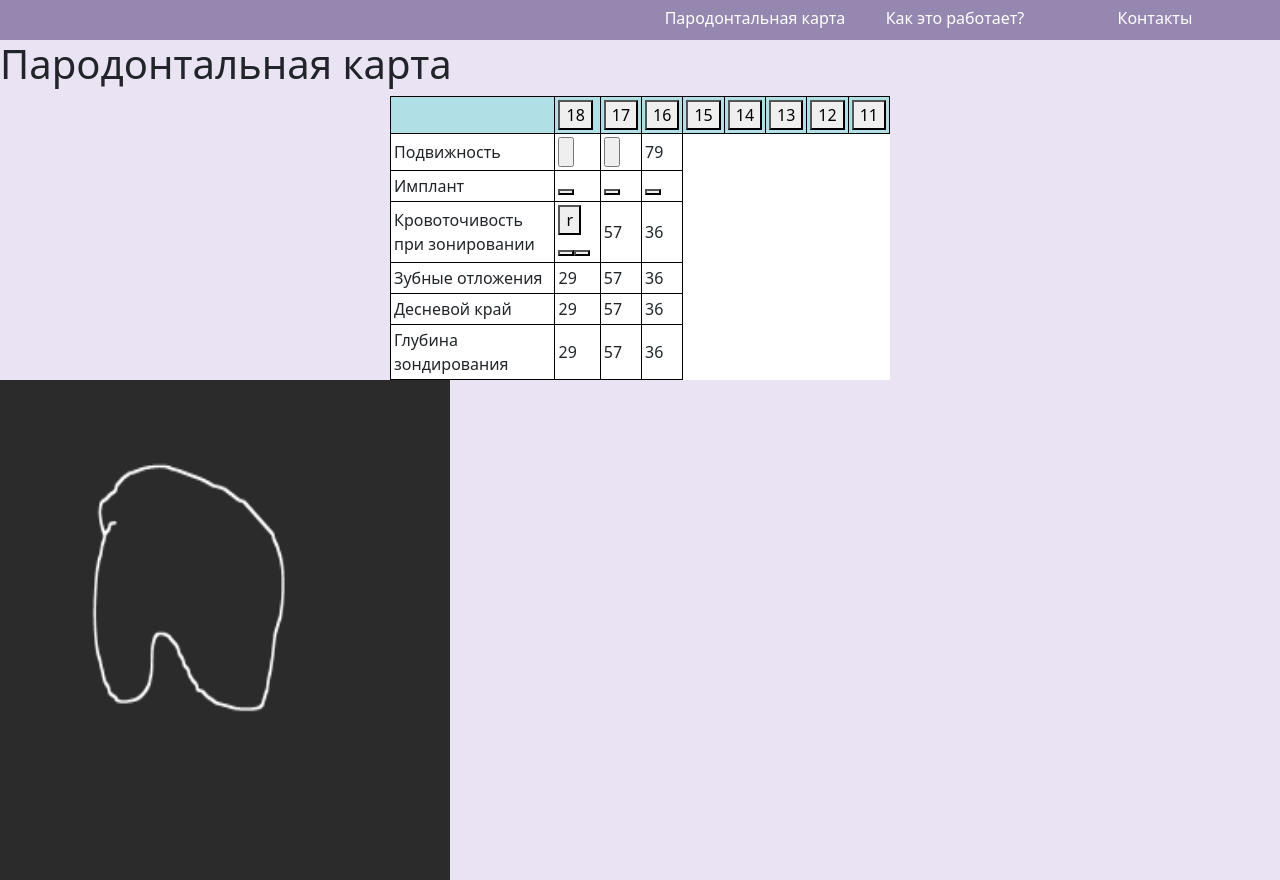
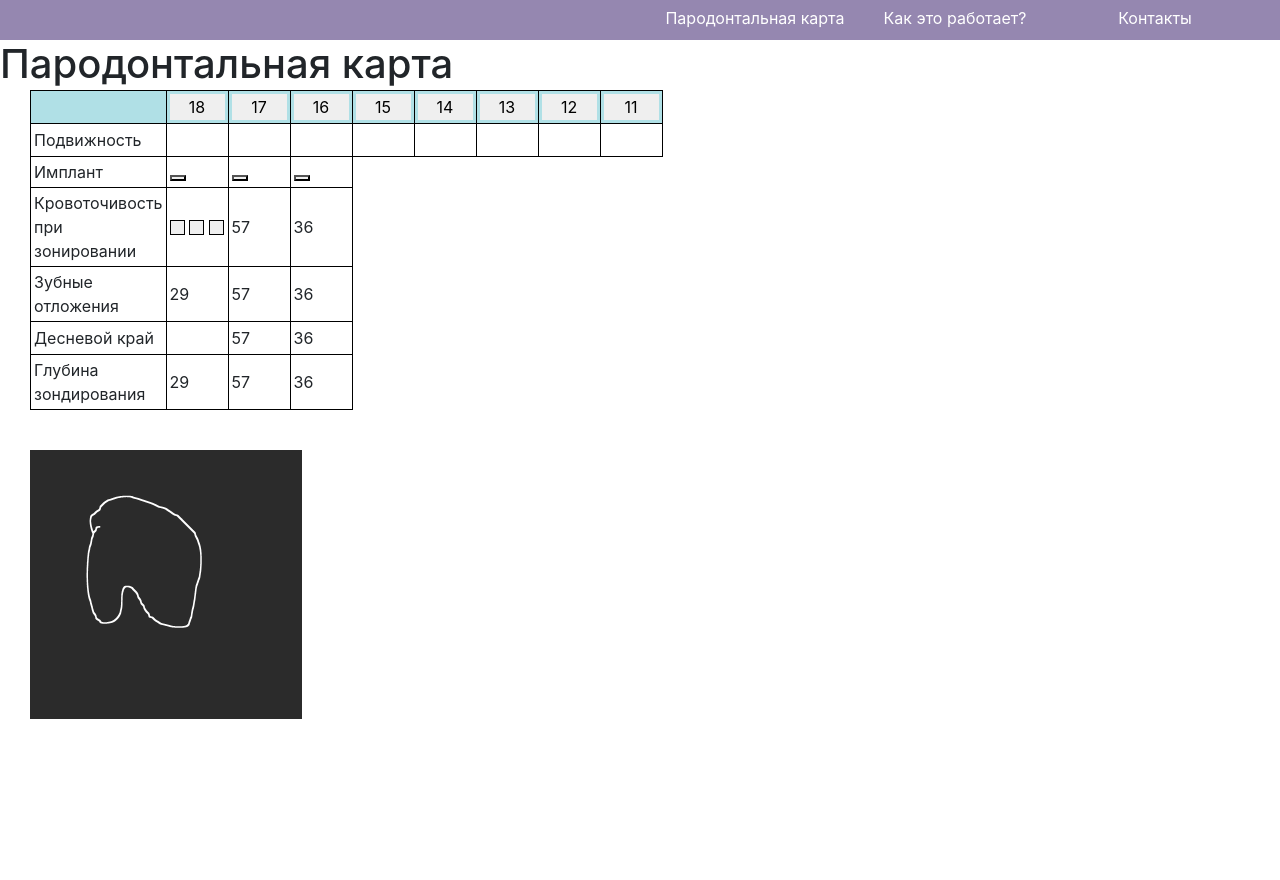
Before and after one commit to lnfrmnbr/teethsite, a Django app: page / in a window 1280 px wide. After the commit the page ends 719 px from the top, so only its background shows below. Run offline with Django 4.2, Linux system fonts and the light colour scheme; some libraries are stand-ins or nearby versions.

Commit message:
+кровоточивость

```diff
--- a/teethsite/periodontalchart/static/periodontalchart/css/main.css
+++ b/teethsite/periodontalchart/static/periodontalchart/css/main.css
@@ -1,5 +1,5 @@
 body{
-    background: #eae3f4;
+    background: white;
 }
 
 #menu ul{
@@ -40,7 +40,50 @@ body{
 
 #menu ul li:hover { background-color: #9587b0; }
 
-img{
-    height: 500px;
-    width: 450px;
+#myChart {
+  position: absolute;
+  top: 550px;
+  left: 30px;
+  z-index: 2;
+  max-width: 960px;
+  max-height: 960px;
+  margin: 0 auto;
 }
+
+#myImage {
+  position: absolute;
+  top: 450px;
+  left: 30px;
+}
+
+input[type="number"] {
+   border: none;
+   width: 55px;
+}
+
+.exist{
+   border: none;
+   width: 55px;
+}
+
+.kr {
+   border: 1px solid black;
+   width: 15px;
+   height: 15px;
+}
+
+table {
+    position: absolute;
+    top: 90px;
+    left: 30px;
+    width: 30%;
+    height: 30%;
+    border-collapse: collapse; /* Убираем двойные линии между ячейками */
+}
+td, th {
+    padding: 3px; /* Поля вокруг содержимого таблицы */
+    border: 1px solid black; /* Параметры рамки */
+}
+th {
+    background: #b0e0e6; /* Цвет фона */
+}
--- a/teethsite/periodontalchart/templates/periodontalchart/index.html
+++ b/teethsite/periodontalchart/templates/periodontalchart/index.html
@@ -9,58 +9,67 @@
 <head>
   <meta http-equiv="Content-Type" content="text/html; charset=utf-8">
   <title>Таблица</title>
-  <style type="text/css">
-   TABLE {
-    width: 500px; /* Ширина таблицы */
-    border-collapse: collapse; /* Убираем двойные линии между ячейками */
-   }
-   TD, TH {
-    padding: 3px; /* Поля вокруг содержимого таблицы */
-    border: 1px solid black; /* Параметры рамки */
-   }
-   TH {
-    background: #b0e0e6; /* Цвет фона */
-   }
-  </style>
+    <title>Charts</title>
+    <link rel="preconnect" href="https://fonts.googleapis.com">
+    <link rel="preconnect" href="https://fonts.gstatic.com" crossorigin>
+    <link href="https://fonts.googleapis.com/css2?family=Rubik:wght@300;400;700&display=swap" rel="stylesheet">
+    <link rel="stylesheet" href="css/reset.min.css"/>
+    <link rel="stylesheet" href="css/main.css"/>
  </head>
  <body>
   <table bgcolor=#ffffff align="center">
-     <table bgcolor=#ffffff align="center">
    <tr>
        <th>&nbsp;</th>
-       <th><button onclick="myFunction()">18</button></th>
-       <th><button type="button" name="18">17</button></th>
-       <th><button type="button" name="18">16</button></th>
-       <th><button type="button" name="18">15</button></th>
-       <th><button type="button" name="18">14</button></th>
-       <th><button type="button" name="18">13</button></th>
-       <th><button type="button" name="18">12</button></th>
-       <th><button type="button" name="18">11</button></th>
+       <th><button onclick="exist18()" class="exist">18</button></th>
+       <th><button onclick="exist17()" class="exist">17</button></th>
+       <th><button onclick="exist16()" class="exist">16</button></th>
+       <th><button onclick="exist15()" class="exist">15</button></th>
+       <th><button onclick="exist14()" class="exist">14</button></th>
+       <th><button onclick="exist13()" class="exist">13</button></th>
+       <th><button onclick="exist12()" class="exist">12</button></th>
+       <th><button onclick="exist11()" class="exist">11</button></th>
    </tr>
    <tr>
-    <td>Подвижность</td><td><input id="podv18" type="button" value=""></td><td><input type="button" value=""></td><td>79</td>
+    <td>Подвижность</td><td><input id="podv18" type="number" value=""></td>
+                        <td><input id="podv17" type="number" value=""></td>
+                        <td><input id="podv16" type="number" value=""></td>
+                        <td><input id="podv15" type="number" value=""></td>
+                        <td><input id="podv14" type="number" value=""></td>
+                        <td><input id="podv13" type="number" value=""></td>
+                        <td><input id="podv12" type="number" value=""></td>
+                        <td><input id="podv11" type="number" value=""></td>
    </tr>
    <tr>
     <td>Имплант</td><td><button onclick="implant18()"></button></td><td><button onclick="implant19()"></button></td><td><button onclick="implant20()"></button></td>
    </tr>
    <tr>
-    <td>Кровоточивость при зонировании</td><td><button onclick="kr18_1()" id="kr18_1" class="kr18_1" name="0">r</button><button onclick="kr18_2()"></button><button onclick="kr18_3()"></button></td><td>57</td><td>36</td>
+    <td>Кровоточивость при зонировании</td>
+       <td class="td_kr"><button onclick="kr18_1()" id="kr18_1" name=0 class="kr"></button>
+           <button onclick="kr18_2()" id="kr18_2" name=0 class="kr"></button>
+           <button onclick="kr18_3()" id="kr18_3" name=0 class="kr"></button></td>
+       <td>57</td><td>36</td>
    </tr>
    <tr>
     <td>Зубные отложения</td><td>29</td><td>57</td><td>36</td>
    </tr>
       <tr>
-    <td>Десневой край</td><td>29</td><td>57</td><td>36</td>
+    <td>Десневой край</td><td><input type="number" class="number1"></td><td>57</td><td>36</td>
    </tr>
       <tr>
     <td>Глубина зондирования</td><td>29</td><td>57</td><td>36</td>
    </tr>
   </table>
 
-  <img id="myImage" name = 0 src="static/periodontalchart/img/1.PNG">
+  <img id="myImage" name = 0 src="static/periodontalchart/img/1.PNG" style="-moz-user-select: none; -webkit-user-select: none; -ms-user-select: none; user-select: none;">
 
+  <link rel="stylesheet" href="https://stackpath.bootstrapcdn.com/bootstrap/4.5.0/css/bootstrap.min.css">
+<script src="https://cdnjs.cloudflare.com/ajax/libs/Chart.js/2.9.3/Chart.min.js"></script>
+
+<div style="position:absolute; top:360px; left:10px; width:200px; height:400px;">
+<canvas></canvas>
+</div>
   <script>
-   function myFunction() {
+   function exist18() {
            var el = document.getElementById("myImage");
            if (el.name == 0){
               el.src = "static/periodontalchart/img/2.PNG";
@@ -73,7 +82,45 @@
               document.getElementById('podv18').hidden = false;
            }
    }
+
+
+   function kr18_1() {
+           var el = document.getElementById("kr18_1");
+           if (el.name == 0){
+              el.style.backgroundColor = 'red';
+              el.name = 1;
+           }
+           else {
+              el.style.backgroundColor = 'white';
+              el.name = 0;
+           }
+   }
+
+   function kr18_2() {
+           var el = document.getElementById("kr18_2");
+           if (el.name == 0){
+              el.style.backgroundColor = 'red';
+              el.name = 1;
+           }
+           else {
+              el.style.backgroundColor = 'white';
+              el.name = 0;
+           }
+   }
+
+   function kr18_3() {
+           var el = document.getElementById("kr18_3");
+           if (el.name == 0){
+              el.style.backgroundColor = 'red';
+              el.name = 1;
+           }
+           else {
+              el.style.backgroundColor = 'white';
+              el.name = 0;
+           }
+   }
     </script>
-
+  <script src="https://cdn.jsdelivr.net/npm/chart.js@4.4.0/dist/chart.umd.min.js"></script>
+  <script src="static/periodontalchart/js/main.js"></script>
  </body>
 {% endblock smth1 %}
--- a/teethsite/teethsite/settings.py
+++ b/teethsite/teethsite/settings.py
@@ -119,7 +119,7 @@ USE_TZ = True
 STATIC_URL = 'static/'
 
 STATICFILES_DIRS = [
-    BASE_DIR / "static",
+    BASE_DIR / "periodontalchart/static",
 ]
 
 # Default primary key field type
```
Also changed, not shown: teethsite/periodontalchart/views.py (+0 -12 lines).
